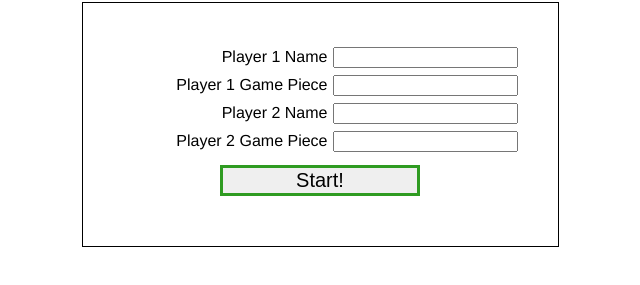
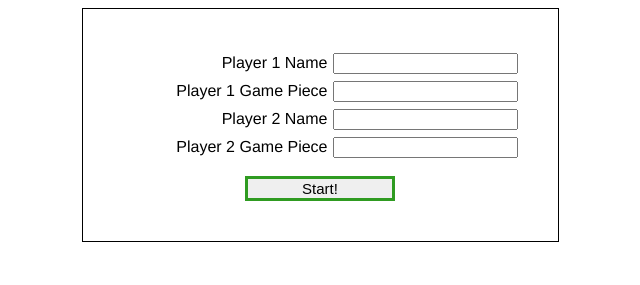
Before and after one commit to roba-adnew/tic-tac-toe, a website built with webpack: page dist/index.html in a window 1280 px wide. Shown: the part 243-528 px from the top of the page, without its empty margins (320-960 px from the left). Built offline with nearby package versions, Linux system fonts and the light colour scheme.

Commit message:
Last styling change, I swear

```diff
--- a/src/style.css
+++ b/src/style.css
@@ -25,9 +25,6 @@ form {
     flex-direction: column;
 }
 
-#submit-players {
-
-}
 
 td {
     border: 1px solid black;
@@ -52,10 +49,18 @@ table {
     font-size: 25px;
 }
 
-#replayGame, #newGame, #submit_players {
+#replayGame, #newGame {
   border: 3px solid rgb(47, 155, 33);
   font-size: 20px;
   margin: 10px;
   align-self: center;
   width: 200px
 }
+
+#submit_players {
+    border: 3px solid rgb(47, 155, 33);
+    font-size: 15px;
+    margin: 15px 15px 0px 15px;
+    align-self: center;
+    width: 150px
+  }
```
